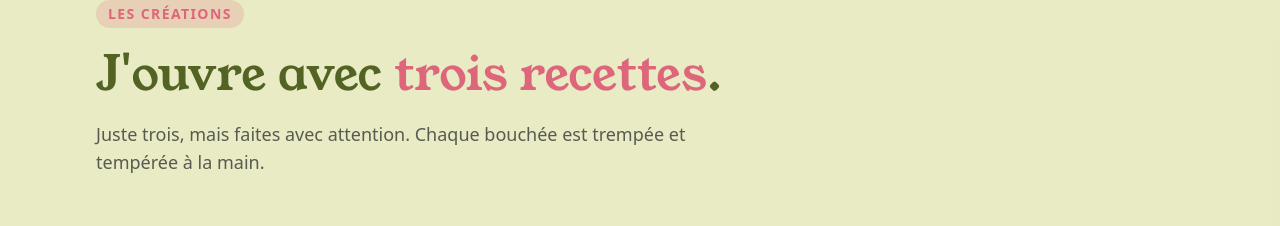
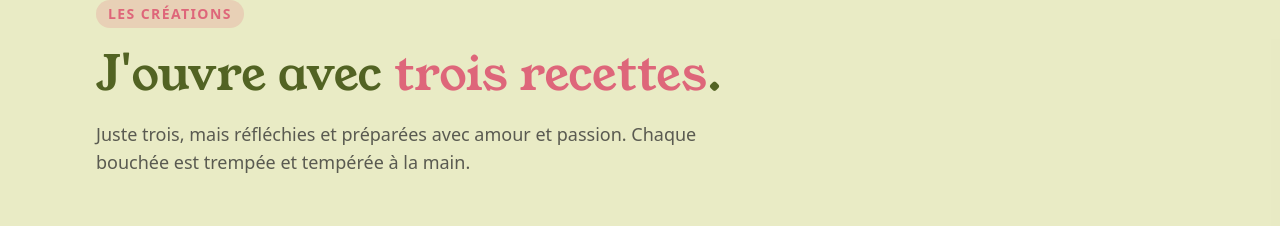
Before and after one commit to mdouet421/chocolaterie-shani, a React (Vite) app: page / in a window 1280 px wide. Shown: the part 1740-1966 px from the top of the page. Built offline with nearby package versions, Linux system fonts and the light colour scheme; what boring-avatars, cnfast would draw is missing.

Commit message:
refactor: améliorer la description des créations
corrige : "Juste trois, mais faites avec attention. Chaque bouchée est trempée et tempérée à la main." par "Juste trois, mais réfléchies et préparées avec amour et passion. Chaque bouchée est trempée et tempérée à la main."

```diff
--- a/src/routes/(prototype)/index.tsx
+++ b/src/routes/(prototype)/index.tsx
@@ -391,8 +391,8 @@ function HomePage() {
               <span className="text-orange-zest">trois recettes</span>.
             </h2>
             <p className="text-cocoa/75 mt-4 text-lg">
-              Juste trois, mais faites avec attention. Chaque bouchée est
-              trempée et tempérée à la main.
+              Juste trois, mais réfléchies et préparées avec amour et passion.
+              Chaque bouchée est trempée et tempérée à la main.
             </p>
           </div>
 
```
